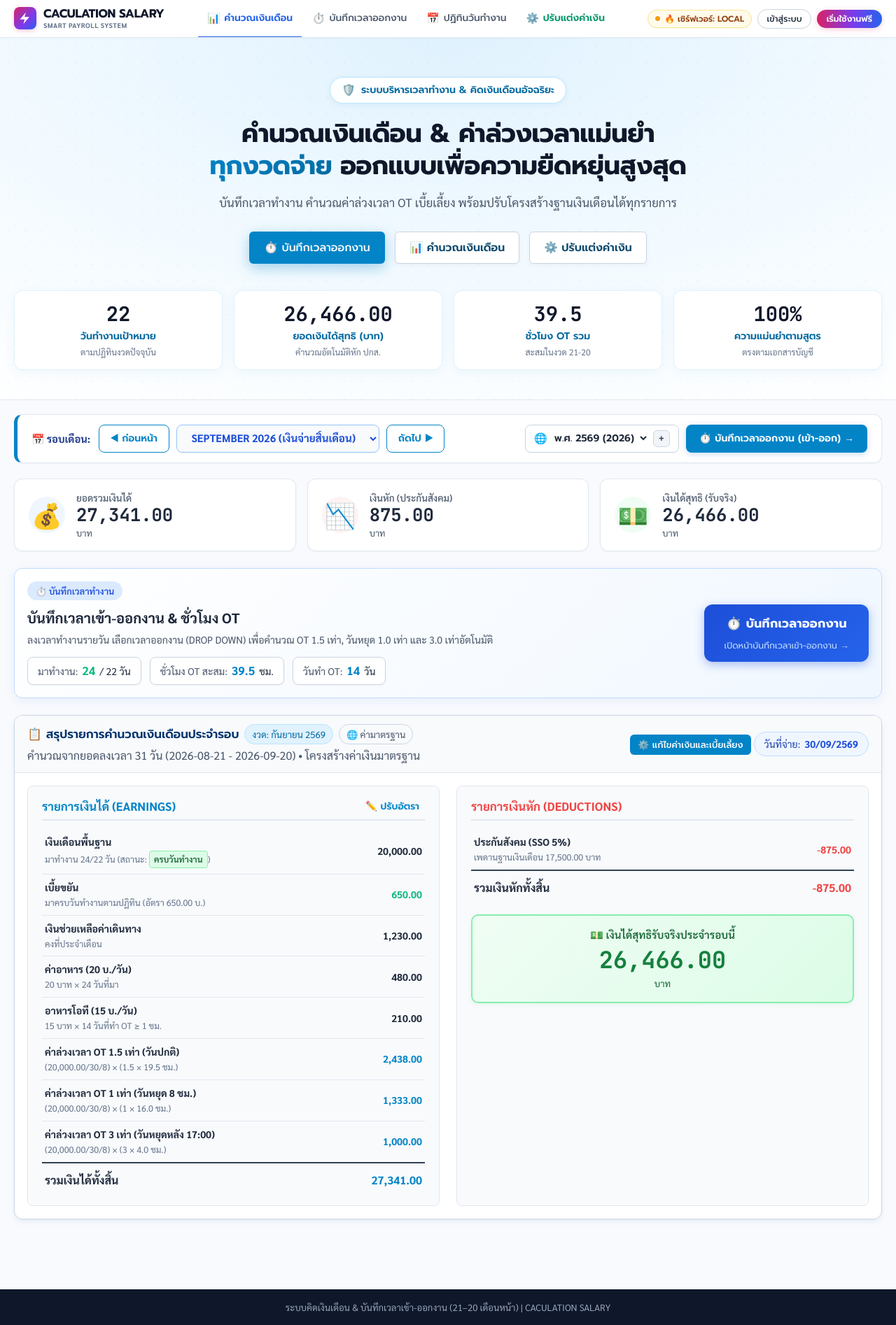
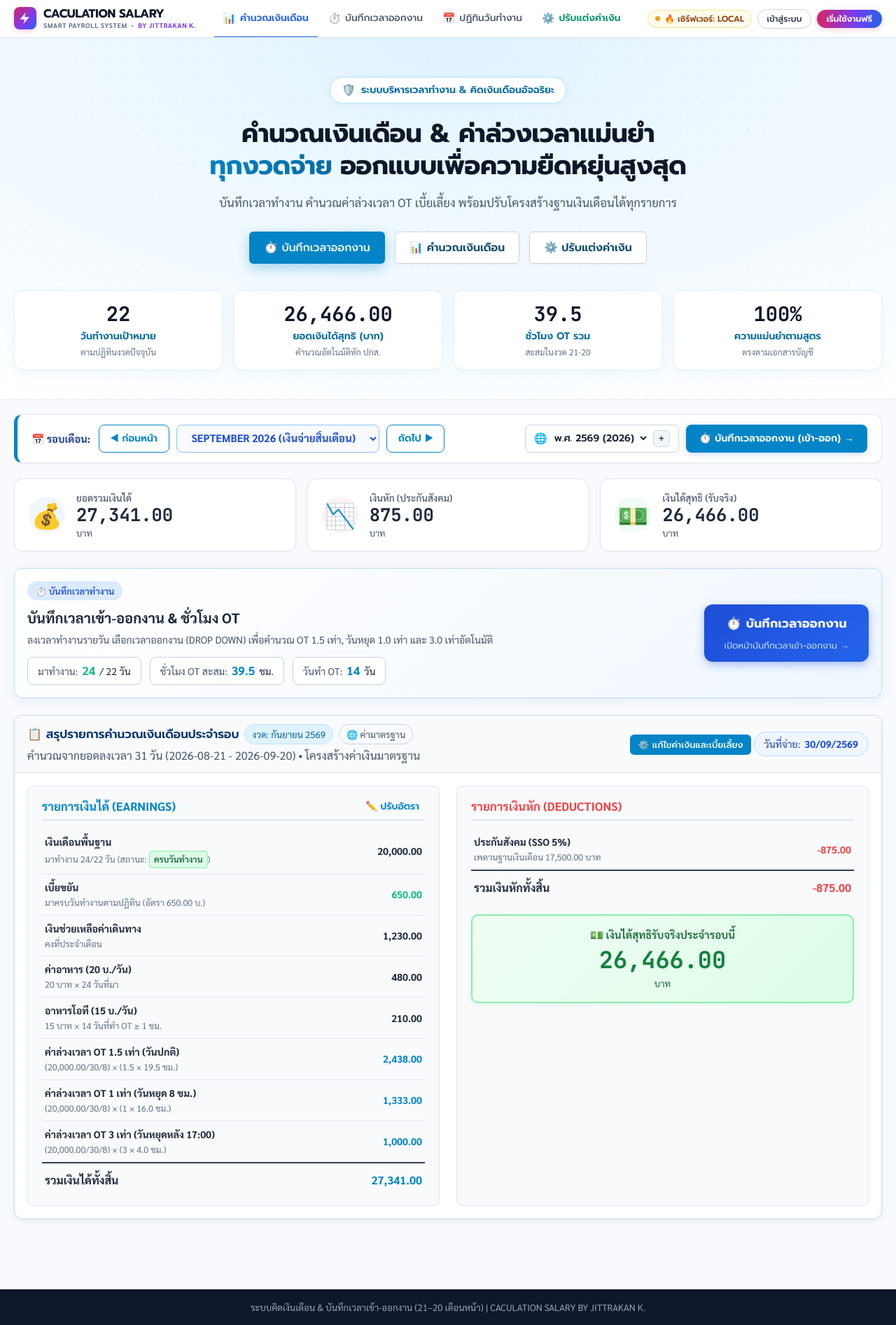
Before and after one commit to Jittrakan-K/CACULATION-SALARY, a plain HTML site: page index.html in a window 1280 px wide. Shown: the whole page at 70% size. Drawn offline with Linux system fonts and the light colour scheme.

Commit message:
Add files via upload

```diff
--- a/index.html
+++ b/index.html
@@ -3,7 +3,7 @@
 <head>
   <meta charset="UTF-8">
   <meta name="viewport" content="width=device-width, initial-scale=1.0">
-  <title>CACULATION SALARY</title>
+  <title>CACULATION SALARY - BY JITTRAKAN K.</title>
 
   <!-- Website Tab Favicon matching brand logo (Image 1) -->
   <link rel="icon" type="image/svg+xml" href="favicon.svg">
@@ -48,7 +48,7 @@
         </div>
         <div class="brand-text">
           <div class="brand-name">CACULATION SALARY</div>
-          <div class="brand-tag">SMART PAYROLL SYSTEM</div>
+          <div class="brand-tag">SMART PAYROLL SYSTEM <span class="brand-by-sep">•</span> <span class="brand-author">BY JITTRAKAN K.</span></div>
         </div>
       </div>
 
@@ -1146,7 +1146,7 @@
 
   <footer class="app-footer no-print">
     <div class="container text-center">
-      <p>ระบบคิดเงินเดือน & บันทึกเวลาเข้า-ออกงาน (21–20 เดือนหน้า) | CACULATION SALARY</p>
+      <p>ระบบคิดเงินเดือน & บันทึกเวลาเข้า-ออกงาน (21–20 เดือนหน้า) | CACULATION SALARY BY JITTRAKAN K.</p>
     </div>
   </footer>
 
--- a/style.css
+++ b/style.css
@@ -155,6 +155,19 @@ p, span, div, a, li {
   font-weight: 700;
   color: #64748b;
   letter-spacing: 0.5px;
+  white-space: nowrap;
+}
+
+.brand-by-sep {
+  color: #94a3b8;
+  margin: 0 3px;
+  font-weight: 400;
+}
+
+.brand-author {
+  color: #7c3aed;
+  font-weight: 800;
+  letter-spacing: 0.5px;
 }
 
 /* Center Main Navigation Menu (5 Tabs) */
```
